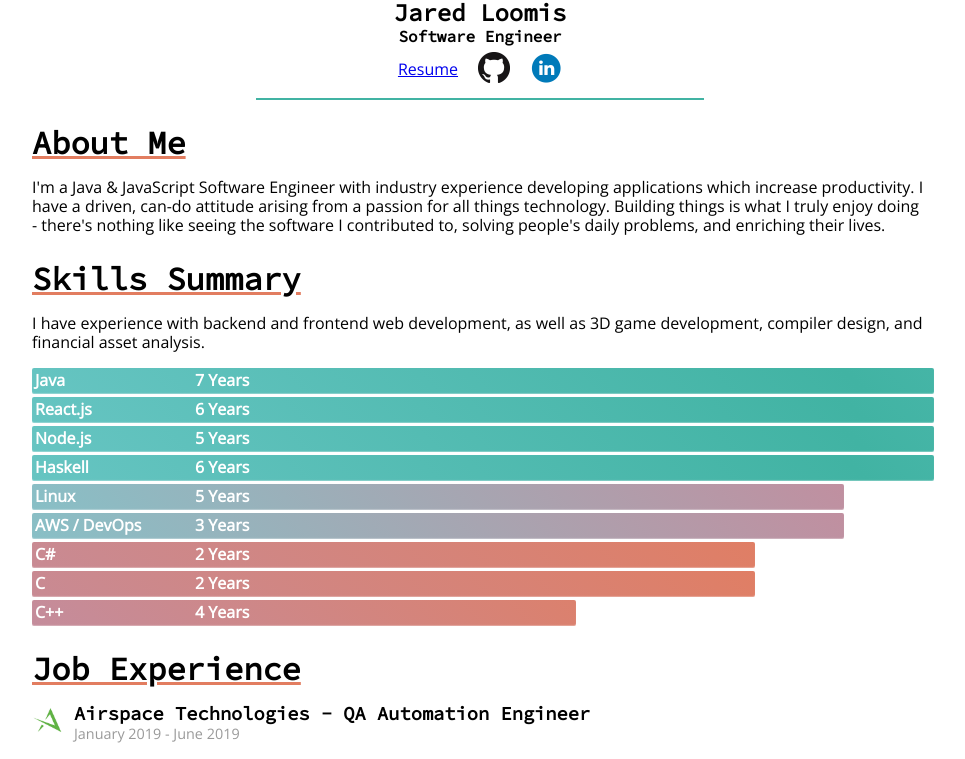
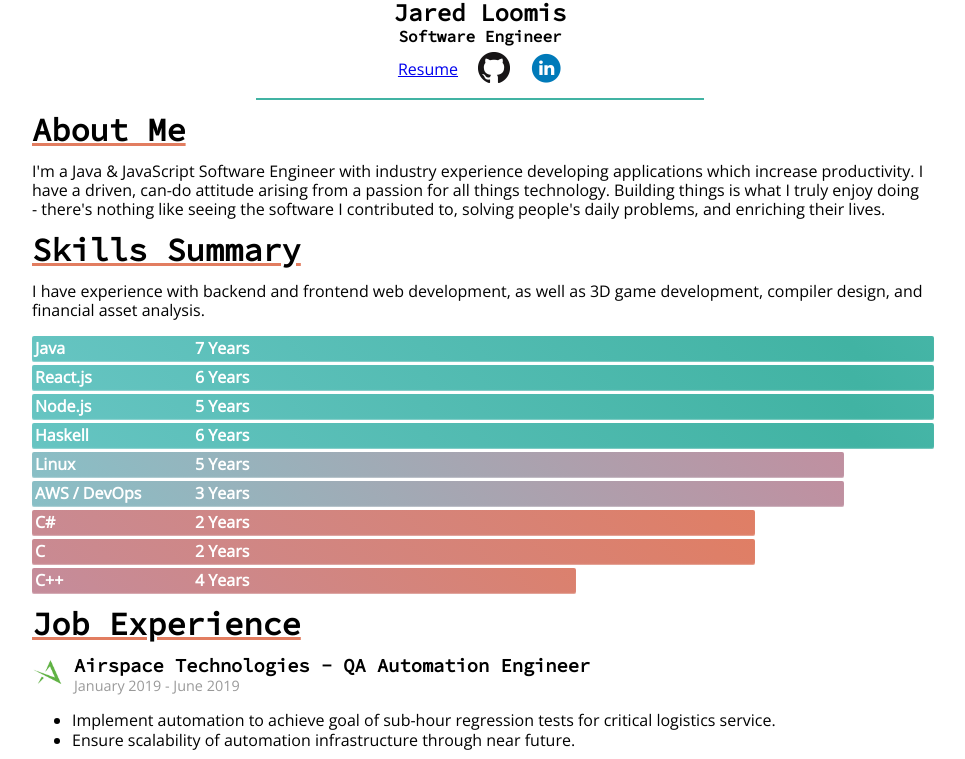
Before and after one commit to jaredloomis/jaredloomis.com, a React app: page /#/ in a window 1280 px wide. Shown: the part 200-959 px from the top of the page, without its empty margins (160-1125 px from the left). Built offline with nearby package versions, Linux system fonts and the light colour scheme.

Commit message:
Add dist folder

```diff
--- a/style/JobExperience.css
+++ b/style/JobExperience.css
@@ -1,5 +1,9 @@
 .heading {
   display: inline;
+}
+
+.job {
+  padding-bottom: 1em;
 }
 
 .company {
--- a/style/index.css
+++ b/style/index.css
@@ -21,8 +21,6 @@ pre {
 h1 {
   text-decoration: underline;
   text-decoration-color: var(--color-accent);
-  padding-top:    0.4em;
-  padding-bottom: 0.1em;
 }
 
 .content {
```
Also changed, not shown: 1 other file (tests, documents, lock files or other folders).
